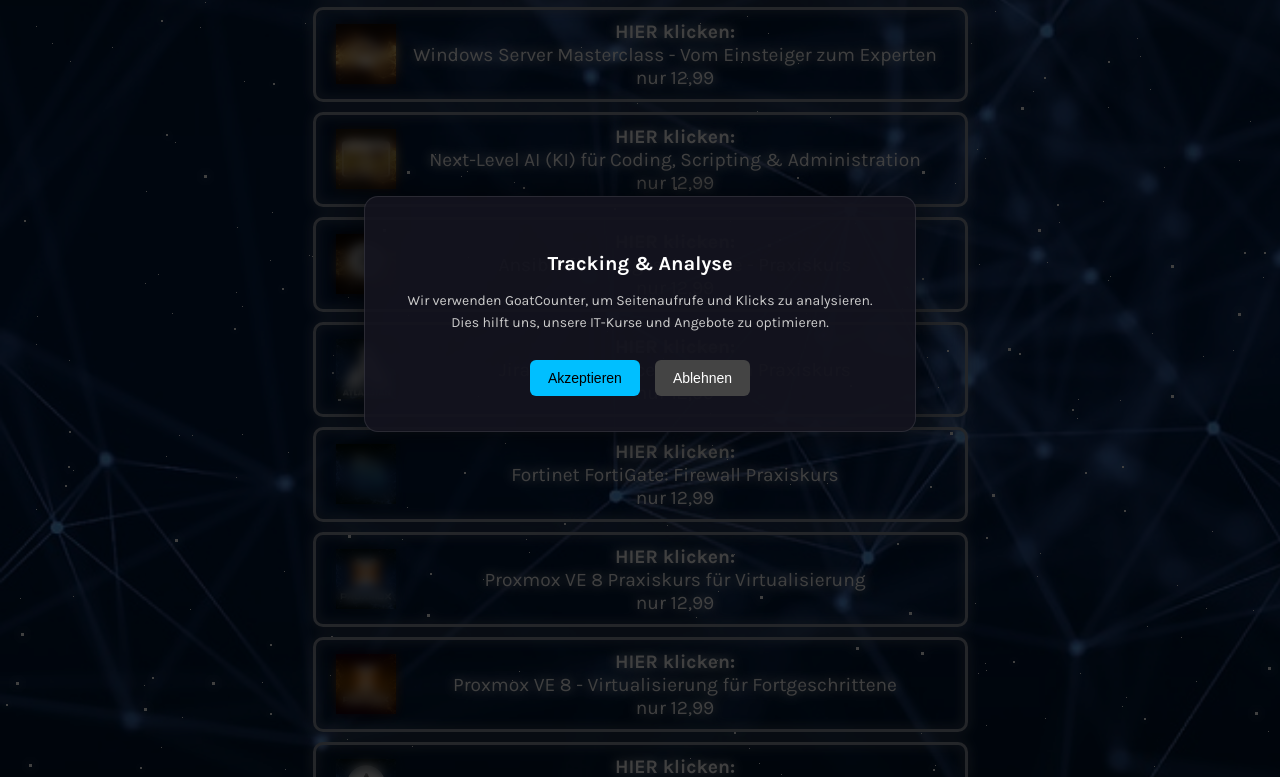
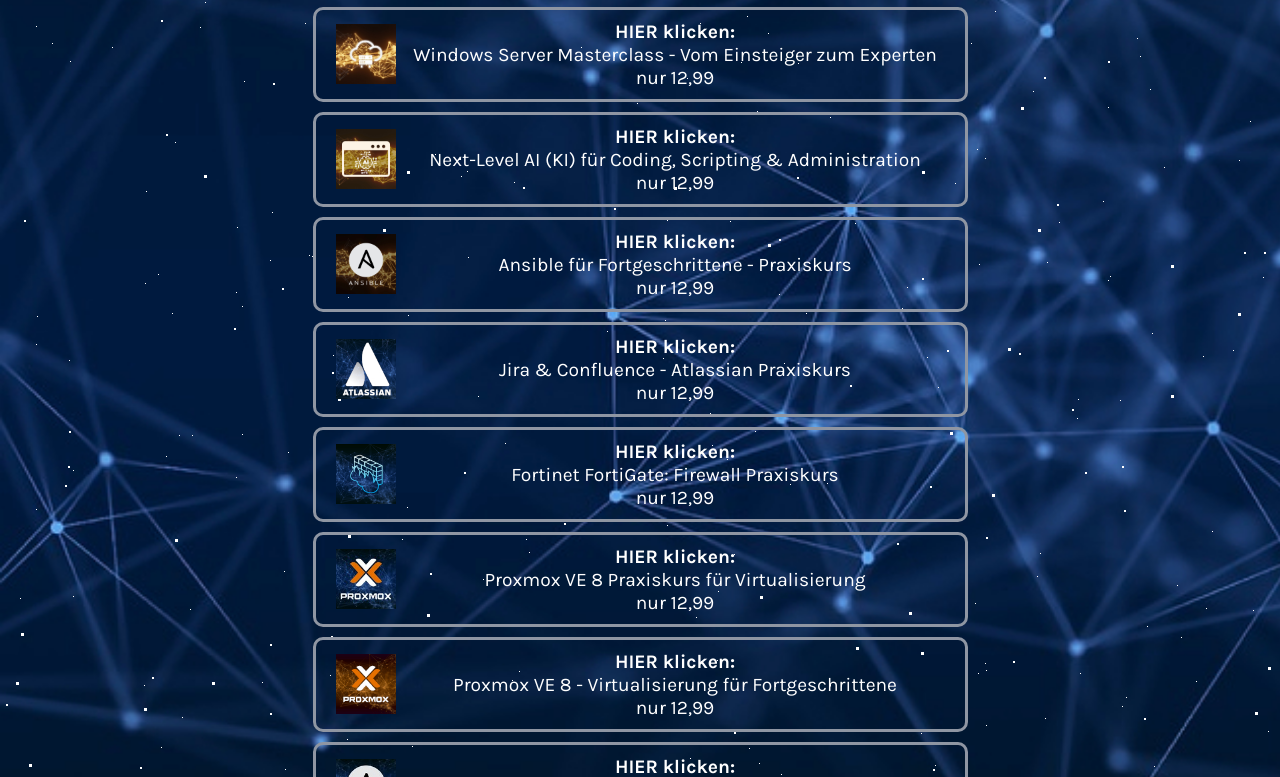
Before and after one commit to devopslernen/devopslernen.github.io, a plain HTML site: page index.html in a window 1280 px wide. Both pictures are taken after a click on the button "Akzeptieren". Shown: the part 905-1682 px from the top of the page. Drawn offline with Linux system fonts and the light colour scheme.

Commit message:
Update index.html

```diff
--- a/index.html
+++ b/index.html
@@ -43,30 +43,21 @@
 
   function acceptTracking() {
     localStorage.setItem("trackingConsent", "accepted");
-    document.getElementById("consent-banner").style.display = "none";
-    document.body.style.overflow = "auto";
+    const overlay = document.getElementById("consent-overlay");
+    overlay.style.display = "none";
+    document.body.classList.remove("no-scroll");
     loadGoatCounter();
   }
 
   function declineTracking() {
     localStorage.setItem("trackingConsent", "declined");
-    document.getElementById("consent-banner").style.display = "none";
-    document.body.style.overflow = "auto";
+    const overlay = document.getElementById("consent-overlay");
+    overlay.style.display = "none";
+    document.body.classList.remove("no-scroll");
   }
 
   window.acceptTracking = acceptTracking;
   window.declineTracking = declineTracking;
-
-  document.addEventListener("DOMContentLoaded", function () {
-    var consent = localStorage.getItem("trackingConsent");
-
-    if (consent === "accepted") {
-      loadGoatCounter();
-    } else if (!consent) {
-      document.getElementById("consent-overlay").style.display = "flex";
-      document.body.style.overflow = "hidden";
-    }
-  });
 
 })();
 </script>
@@ -288,6 +279,18 @@
   <div id="hashtag">
     IT-Kurse zum Vorzugspreis
   </div>
+  <script>
+  document.addEventListener("DOMContentLoaded", function () {
+    const consent = localStorage.getItem("trackingConsent");
+
+    if (consent === "accepted") {
+      loadGoatCounter();
+    } else if (!consent) {
+      document.getElementById("consent-overlay").style.display = "flex";
+      document.body.classList.add("no-scroll");
+    }
+  });
+  </script>
 </body>
 
 </html>
```
